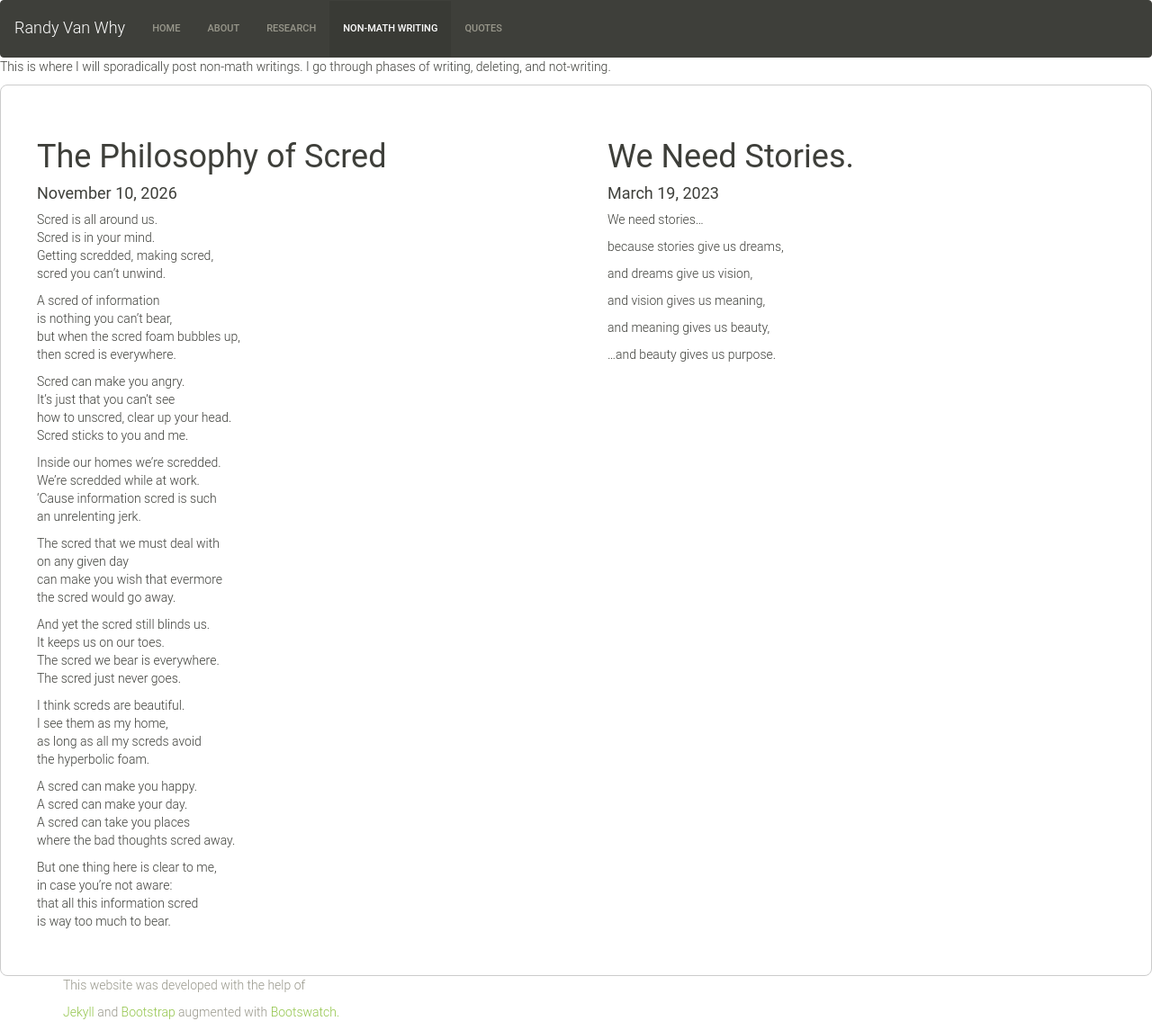
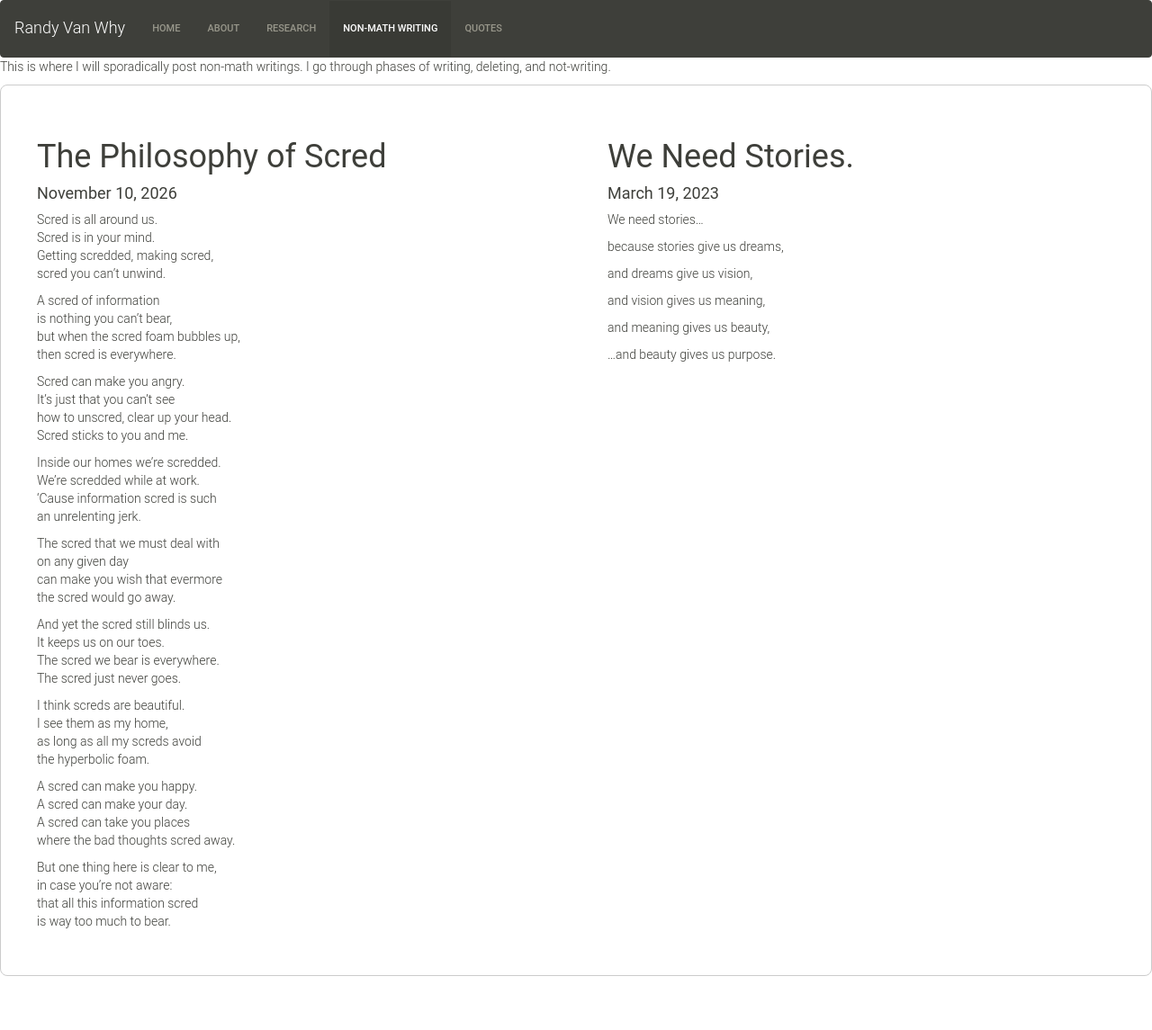
Before and after one commit to rvanwhy/rvanwhy.github.io, a Jekyll site: the page built from 03-blog.md, in a window 1280 px wide. Shown: the whole page at 90% size. Built offline with Jekyll 4.4.1, drawn with Linux system fonts in a browser that asks for light colours; nearby versions of some CDN libraries; after the commit the page ends 1085 px from its top, so only the background shows below that.

Commit message:
Updated Footer

```diff
--- a/_includes/footer.html
+++ b/_includes/footer.html
@@ -1,8 +1,5 @@
 <footer class="footer">
   <div class="container">
-    <p class="text-muted">This website was developed with the help of</p>
-    <p class="text-muted"><a href="http://jekyllrb.com/">Jekyll
-	</a> and <a href="http://getbootstrap.com/">Bootstrap</a> augmented with <a href="https://bootswatch.com">Bootswatch.</a></p>
   </div>
 </footer>
    <!-- Bootstrap core JavaScript
```
